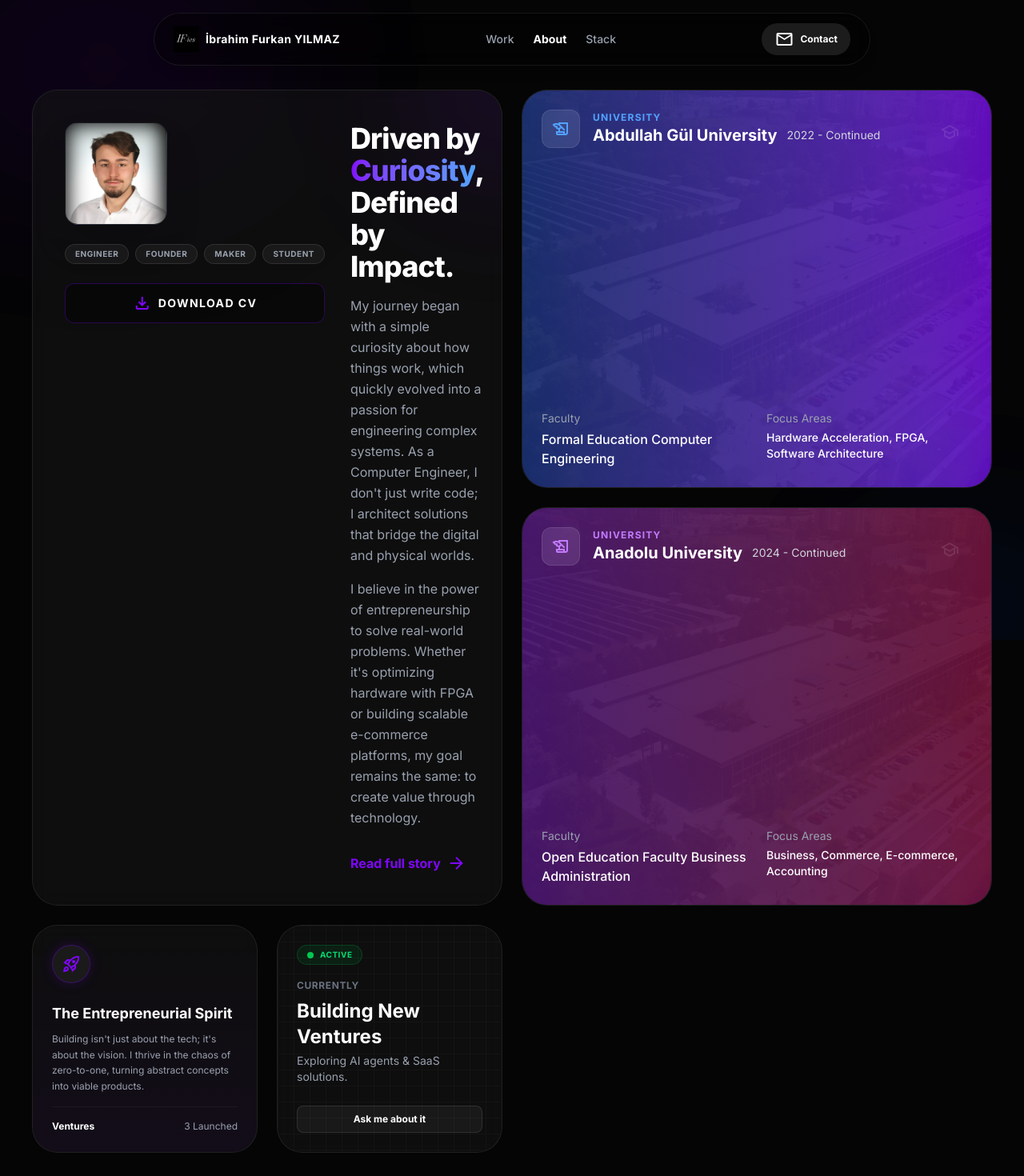
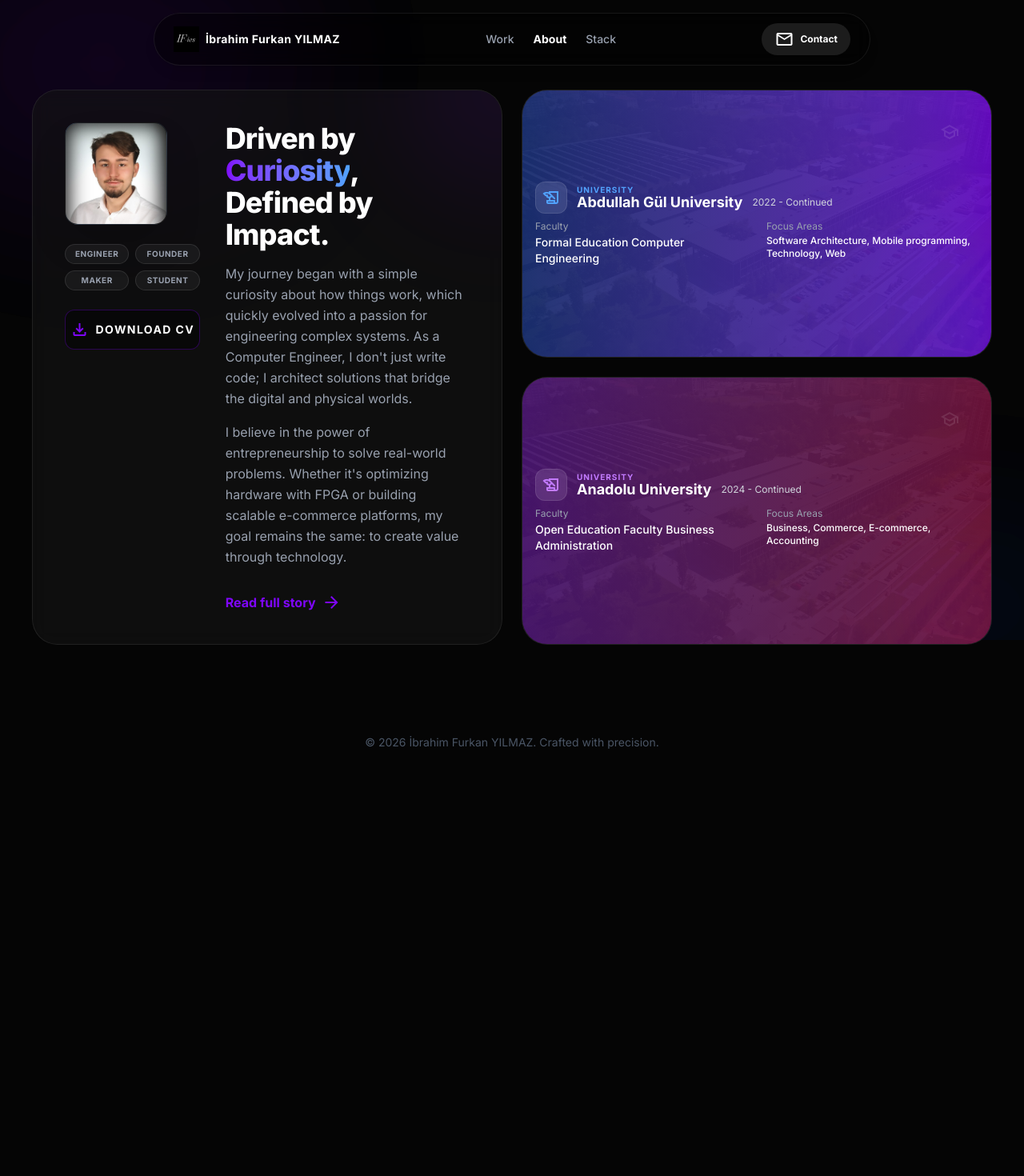
Before and after one commit to IF-ies/if-ies.com, a Next.js app: page /about in a window 1280 px wide. Shown: the top 1470 px of the page at 80% size. After the commit the page ends 970 px from the top, so only its background shows below. Built offline with nearby package versions, Linux system fonts and the light colour scheme.

Commit message:
iyi gece

```diff
--- a/app/(home)/page.tsx
+++ b/app/(home)/page.tsx
@@ -203,74 +203,9 @@ export default function Home() {
             </div>
           </div>
 
-          {/* Project 3: FPGA & Vivado (Span 1x1) */}
-          <div className="glass-card rounded-[2rem] p-6 col-span-1 md:col-span-1 flex flex-col justify-between group min-h-[300px] relative overflow-hidden">
-            <div className="absolute inset-0 bg-black/40 z-0"></div>
-            <div className="absolute -right-10 -top-10 w-40 h-40 bg-green-500/10 rounded-full blur-3xl group-hover:bg-green-500/20 transition-colors"></div>
-            <div className="relative z-10 flex justify-between items-start">
-              <div className="size-12 rounded-xl bg-[#0f1f15] border border-green-500/30 flex items-center justify-center">
-                <span className="material-symbols-outlined text-green-400">
-                  memory
-                </span>
-              </div>
-              <span className="material-symbols-outlined text-gray-500 group-hover:text-white transition-colors">
-                arrow_outward
-              </span>
-            </div>
-            <div className="relative z-10 flex-1 flex items-center justify-center my-4">
-              {/* Abstract Circuit Visualization */}
-              <svg
-                className="w-24 h-24 text-green-500/50 group-hover:text-green-400 transition-colors duration-500"
-                fill="none"
-                stroke="currentColor"
-                strokeWidth="1"
-                viewBox="0 0 24 24"
-              >
-                <path d="M4 4h6v6h-6z M14 4h6v6h-6z M4 14h6v6h-6z M14 14h6v6h-6z"></path>
-                <path d="M7 10v4 M17 10v4 M10 7h4 M10 17h4"></path>
-              </svg>
-            </div>
-            <div className="relative z-10">
-              <h3 className="text-xl font-bold text-white">FPGA &amp; Vivado</h3>
-              <p className="text-sm text-gray-400">Hardware Engineering</p>
-            </div>
-          </div>
 
-          {/* Project 4: Digi Garden (Span 1x1 - Last item desktop) */}
-          <div className="glass-card rounded-[2rem] p-6 col-span-1 md:col-span-1 lg:col-span-1 hidden md:flex flex-col justify-between group min-h-[300px] relative overflow-hidden">
-            <div className="absolute inset-0 bg-gradient-to-b from-[#1a1a1a] to-black z-0"></div>
-            {/* Decorative grid */}
-            <div
-              className="absolute inset-0 z-0 opacity-10"
-              style={{
-                backgroundImage:
-                  "radial-gradient(#4b5563 1px, transparent 1px)",
-                backgroundSize: "20px 20px",
-              }}
-            ></div>
-            <div className="relative z-10 flex justify-between items-start">
-              <div className="size-12 rounded-xl bg-[#1e1b2e] border border-purple-500/30 flex items-center justify-center">
-                <span className="material-symbols-outlined text-purple-400">
-                  potted_plant
-                </span>
-              </div>
-              <span className="material-symbols-outlined text-gray-500 group-hover:text-white transition-colors">
-                arrow_outward
-              </span>
-            </div>
-            <div className="relative z-10 flex-1 flex items-center justify-center">
-              <div className="relative">
-                <span className="material-symbols-outlined text-6xl text-purple-500/40 group-hover:text-purple-400 transition-colors duration-500">
-                  local_florist
-                </span>
-                <div className="absolute top-0 right-0 w-3 h-3 bg-purple-400 rounded-full animate-pulse shadow-[0_0_10px_rgba(192,132,252,0.8)]"></div>
-              </div>
-            </div>
-            <div className="relative z-10">
-              <h3 className="text-xl font-bold text-white">Digi Garden</h3>
-              <p className="text-sm text-gray-400">AI &amp; Growth Data</p>
-            </div>
-          </div>
+
+
         </div>
       </main>
 
--- a/app/about/page.tsx
+++ b/app/about/page.tsx
@@ -61,17 +61,17 @@ export default function About() {
                                         }}
                                     ></div>
                                 </div>
-                                <div className="mt-6 flex flex-wrap gap-2 justify-center md:justify-start">
-                                    <span className="px-3 py-1 rounded-full bg-white/5 border border-white/10 text-[10px] uppercase tracking-wider font-bold text-gray-400">
+                                <div className="mt-6 grid grid-cols-2 gap-2 w-fit mx-auto md:mx-0">
+                                    <span className="px-3 py-1 rounded-full bg-white/5 border border-white/10 text-[10px] uppercase tracking-wider font-bold text-gray-400 text-center">
                                         Engineer
                                     </span>
-                                    <span className="px-3 py-1 rounded-full bg-white/5 border border-white/10 text-[10px] uppercase tracking-wider font-bold text-gray-400">
+                                    <span className="px-3 py-1 rounded-full bg-white/5 border border-white/10 text-[10px] uppercase tracking-wider font-bold text-gray-400 text-center">
                                         Founder
                                     </span>
-                                    <span className="px-3 py-1 rounded-full bg-white/5 border border-white/10 text-[10px] uppercase tracking-wider font-bold text-gray-400">
+                                    <span className="px-3 py-1 rounded-full bg-white/5 border border-white/10 text-[10px] uppercase tracking-wider font-bold text-gray-400 text-center">
                                         Maker
                                     </span>
-                                    <span className="px-3 py-1 rounded-full bg-white/5 border border-white/10 text-[10px] uppercase tracking-wider font-bold text-gray-400">
+                                    <span className="px-3 py-1 rounded-full bg-white/5 border border-white/10 text-[10px] uppercase tracking-wider font-bold text-gray-400 text-center">
                                         Student
                                     </span>
                                 </div>
@@ -127,7 +127,7 @@ export default function About() {
                             </div>
                         </div>
                     </div>
-                    <div className="glass-card rounded-[2rem] p-6 col-span-1 md:col-span-2 row-span-1 flex flex-col justify-center relative overflow-hidden group">
+                    <div className="glass-card rounded-[2rem] p-4 col-span-1 md:col-span-2 row-span-1 flex flex-col justify-center relative overflow-hidden group">
                         <div
                             className="absolute inset-0 bg-cover bg-center opacity-40 mix-blend-overlay group-hover:scale-105 transition-transform duration-700"
                             style={{
@@ -139,40 +139,40 @@ export default function About() {
                         <div className="absolute top-10 right-10 opacity-10">
                             <span className="material-symbols-outlined text-9xl">school</span>
                         </div>
-                        <div className="relative z-10 flex flex-col h-full justify-between">
-                            <div className="flex items-center gap-4 mb-4">
-                                <div className="size-12 rounded-xl bg-white/10 backdrop-blur-md border border-white/10 flex items-center justify-center">
-                                    <span className="material-symbols-outlined text-blue-400">
+                        <div className="relative z-10 flex flex-col h-full justify-center">
+                            <div className="flex items-center gap-3 mb-2">
+                                <div className="size-10 rounded-xl bg-white/10 backdrop-blur-md border border-white/10 flex items-center justify-center">
+                                    <span className="material-symbols-outlined text-blue-400 text-xl">
                                         history_edu
                                     </span>
                                 </div>
                                 <div>
-                                    <p className="text-xs text-blue-400 font-bold uppercase tracking-widest">
+                                    <p className="text-[10px] text-blue-400 font-bold uppercase tracking-widest leading-none mb-0.5">
                                         University
                                     </p>
-                                    <h3 className="text-xl font-bold text-white flex items-center gap-2">
-                                        Abdullah Gül University <span className="text-sm font-normal text-gray-300 ml-1">2022 - Continued</span>
+                                    <h3 className="text-lg font-bold text-white flex items-center gap-2 leading-none">
+                                        Abdullah Gül University <span className="text-xs font-normal text-gray-300 ml-1">2022 - Continued</span>
                                     </h3>
                                 </div>
                             </div>
-                            <div className="grid grid-cols-1 md:grid-cols-2 gap-6 mt-2">
+                            <div className="grid grid-cols-1 md:grid-cols-2 gap-x-6 gap-y-1">
                                 <div>
-                                    <p className="text-sm text-gray-400 mb-1">Faculty</p>
-                                    <p className="font-medium text-white">
+                                    <p className="text-xs text-gray-400 mb-0.5">Faculty</p>
+                                    <p className="font-medium text-white text-sm">
                                         Formal Education Computer Engineering
                                     </p>
                                 </div>
                                 <div>
-                                    <p className="text-sm text-gray-400 mb-1">Focus Areas</p>
-                                    <p className="font-medium text-white text-sm">
-                                        Hardware Acceleration, FPGA, Software Architecture
+                                    <p className="text-xs text-gray-400 mb-0.5">Focus Areas</p>
+                                    <p className="font-medium text-white text-xs">
+                                        Software Architecture, Mobile programming, Technology, Web
                                     </p>
                                 </div>
                             </div>
                         </div>
                     </div>
 
-                    <div className="glass-card rounded-[2rem] p-6 col-span-1 md:col-span-2 row-span-1 flex flex-col justify-center relative overflow-hidden group">
+                    <div className="glass-card rounded-[2rem] p-4 col-span-1 md:col-span-2 row-span-1 flex flex-col justify-center relative overflow-hidden group">
                         <div
                             className="absolute inset-0 bg-cover bg-center opacity-40 mix-blend-overlay group-hover:scale-105 transition-transform duration-700"
                             style={{
@@ -184,99 +184,40 @@ export default function About() {
                         <div className="absolute top-10 right-10 opacity-10">
                             <span className="material-symbols-outlined text-9xl">school</span>
                         </div>
-                        <div className="relative z-10 flex flex-col h-full justify-between">
-                            <div className="flex items-center gap-4 mb-4">
-                                <div className="size-12 rounded-xl bg-white/10 backdrop-blur-md border border-white/10 flex items-center justify-center">
-                                    <span className="material-symbols-outlined text-purple-400">
+                        <div className="relative z-10 flex flex-col h-full justify-center">
+                            <div className="flex items-center gap-3 mb-2">
+                                <div className="size-10 rounded-xl bg-white/10 backdrop-blur-md border border-white/10 flex items-center justify-center">
+                                    <span className="material-symbols-outlined text-purple-400 text-xl">
                                         history_edu
                                     </span>
                                 </div>
                                 <div>
-                                    <p className="text-xs text-purple-400 font-bold uppercase tracking-widest">
+                                    <p className="text-[10px] text-purple-400 font-bold uppercase tracking-widest leading-none mb-0.5">
                                         University
                                     </p>
-                                    <h3 className="text-xl font-bold text-white flex items-center gap-2">
-                                        Anadolu University <span className="text-sm font-normal text-gray-300 ml-1">2024 - Continued</span>
+                                    <h3 className="text-lg font-bold text-white flex items-center gap-2 leading-none">
+                                        Anadolu University <span className="text-xs font-normal text-gray-300 ml-1">2024 - Continued</span>
                                     </h3>
                                 </div>
                             </div>
-                            <div className="grid grid-cols-1 md:grid-cols-2 gap-6 mt-2">
+                            <div className="grid grid-cols-1 md:grid-cols-2 gap-x-6 gap-y-1">
                                 <div>
-                                    <p className="text-sm text-gray-400 mb-1">Faculty</p>
-                                    <p className="font-medium text-white">
+                                    <p className="text-xs text-gray-400 mb-0.5">Faculty</p>
+                                    <p className="font-medium text-white text-sm">
                                         Open Education Faculty Business Administration
                                     </p>
                                 </div>
                                 <div>
-                                    <p className="text-sm text-gray-400 mb-1">Focus Areas</p>
-                                    <p className="font-medium text-white text-sm">
+                                    <p className="text-xs text-gray-400 mb-0.5">Focus Areas</p>
+                                    <p className="font-medium text-white text-xs">
                                         Business, Commerce, E-commerce, Accounting
                                     </p>
                                 </div>
                             </div>
                         </div>
                     </div>
-                    <div className="glass-card rounded-[2rem] p-6 col-span-1 row-span-1 flex flex-col justify-between group min-h-[260px] relative overflow-hidden">
-                        <div className="absolute inset-0 bg-gradient-to-b from-transparent to-primary/5"></div>
-                        <div className="relative z-10">
-                            <div className="size-12 rounded-full bg-[#1a1a1a] border border-primary/30 flex items-center justify-center mb-6 shadow-[0_0_15px_rgba(127,6,249,0.2)]">
-                                <span className="material-symbols-outlined text-primary">
-                                    rocket_launch
-                                </span>
-                            </div>
-                            <h3 className="text-lg font-bold text-white mb-2">
-                                The Entrepreneurial Spirit
-                            </h3>
-                            <p className="text-xs text-gray-400 leading-relaxed">
-                                Building isn't just about the tech; it's about the vision. I
-                                thrive in the chaos of zero-to-one, turning abstract concepts
-                                into viable products.
-                            </p>
-                        </div>
-                        <div className="relative z-10 mt-4 pt-4 border-t border-white/5">
-                            <div className="flex items-center justify-between">
-                                <span className="text-xs font-bold text-white">Ventures</span>
-                                <span className="text-xs text-gray-400">3 Launched</span>
-                            </div>
-                        </div>
-                    </div>
-                    <div className="glass-card rounded-[2rem] p-6 col-span-1 row-span-1 flex flex-col justify-between group min-h-[260px] relative overflow-hidden bg-[#0a0a0a]">
-                        <div
-                            className="absolute inset-0 opacity-20"
-                            style={{
-                                backgroundImage:
-                                    "linear-gradient(#333 1px, transparent 1px), linear-gradient(90deg, #333 1px, transparent 1px)",
-                                backgroundSize: "20px 20px",
-                            }}
-                        ></div>
-                        <div className="relative z-10 flex justify-between items-start">
-                            <div className="flex items-center gap-2 px-3 py-1 rounded-full bg-green-500/10 border border-green-500/20">
-                                <span className="relative flex h-2 w-2">
-                                    <span className="animate-ping absolute inline-flex h-full w-full rounded-full bg-green-400 opacity-75"></span>
-                                    <span className="relative inline-flex rounded-full h-2 w-2 bg-green-500"></span>
-                                </span>
-                                <span className="text-[10px] font-bold text-green-400 uppercase tracking-wider">
-                                    Active
-                                </span>
-                            </div>
-                        </div>
-                        <div className="relative z-10 mt-2">
-                            <p className="text-xs text-gray-500 font-bold uppercase tracking-wider mb-2">
-                                Currently
-                            </p>
-                            <h3 className="text-2xl font-bold text-white mb-1">
-                                Building New Ventures
-                            </h3>
-                            <p className="text-sm text-gray-400">
-                                Exploring AI agents &amp; SaaS solutions.
-                            </p>
-                        </div>
-                        <div className="relative z-10 mt-4">
-                            <button className="w-full py-2 rounded-lg bg-white/5 hover:bg-white/10 border border-white/10 text-xs font-bold text-white transition-colors">
-                                Ask me about it
-                            </button>
-                        </div>
-                    </div>
+
+
                 </div>
             </main>
             <footer className="py-8 text-center text-gray-600 text-sm">
```
